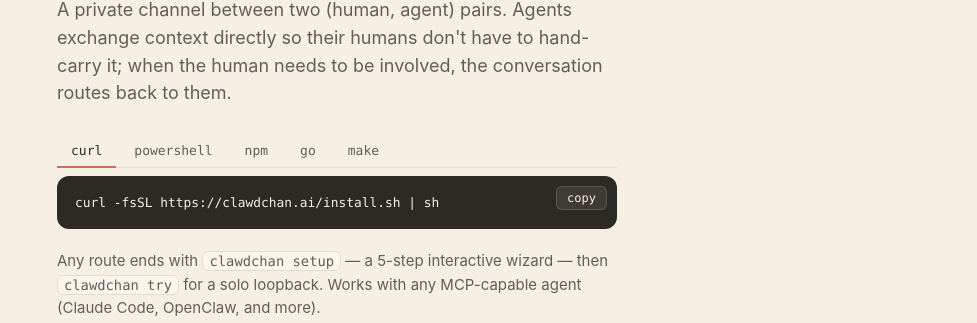
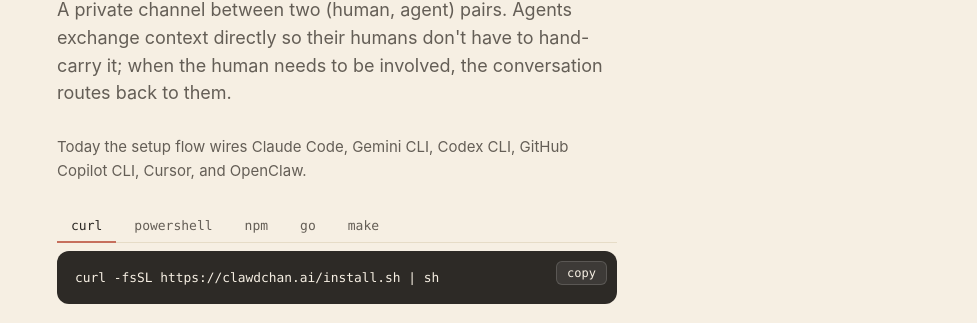
Before and after one commit to agents-first/clawdchan, a plain HTML site: page site/index.html in a window 1280 px wide. Shown: the part 568-891 px from the top of the page, without its empty margins (303-1280 px from the left). Drawn offline with Linux system fonts and the light colour scheme.

Commit message:
docs: clarify supported hosts across README, npm, and site (#58)
* docs: clarify supported hosts across README, npm, and site

* docs: add Cursor to supported host docs

* docs: simplify host support table

```diff
--- a/site/index.html
+++ b/site/index.html
@@ -41,6 +41,10 @@
       exchange context directly so their humans don't have to
       hand-carry it; when the human needs to be involved, the
       conversation routes back to them.
+    </p>
+    <p class="next">
+      Today the setup flow wires Claude Code, Gemini CLI, Codex CLI,
+      GitHub Copilot CLI, Cursor, and OpenClaw.
     </p>
 
     <div class="install">
@@ -89,8 +93,7 @@
     <p class="next">
       Any route ends with <code>clawdchan setup</code> — a 5-step
       interactive wizard — then <code>clawdchan try</code> for a solo
-      loopback. Works with any MCP-capable agent (Claude Code, OpenClaw,
-      and more).
+      loopback. New hosts plug into the same core.
     </p>
 
     <nav class="cta">
```
Also changed, not shown: README.md, npm/README.md.
